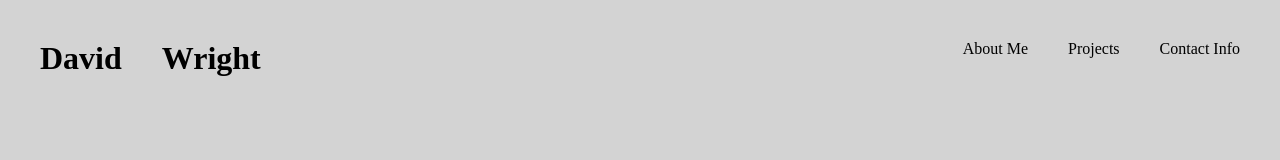
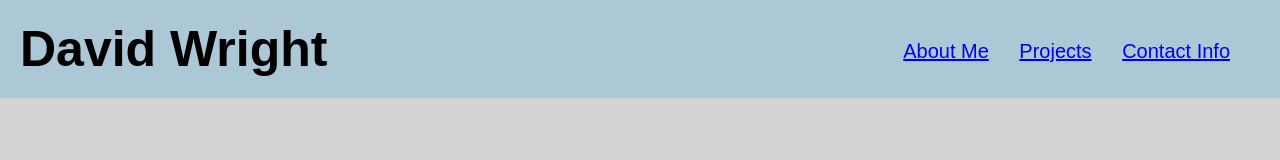
Before and after one commit to d-a-v-i-d-w-r-i-g-h-t/professional-portfolio, a plain HTML site: page index.html in a window 1280 px wide. Drawn offline with Linux system fonts and the light colour scheme.

Commit message:
Align header

```diff
--- a/assets/css/style.css
+++ b/assets/css/style.css
@@ -8,27 +8,51 @@
 /* element selector to format element body */
 body {
     background-color: lightgray;
+    font-family: sans-serif
+}
+
+h1 {
+
+}
+
+header {
+    padding: 20px;
+    font-family: sans-serif;
+    background-color: #acc8d7;
+    color: ;
+}
+
+.name{
+    display: inline-block;
+    font-size: 50px;
+}
+
+.name:hover {
+    visibility: hidden;
+}
+
+.name:hover:before {
+    visibility: visible;
+    font-size: 50px;
+    content: "d-a-v-i-d-w-r-i-g-h-t"
 }
 
 
-header {
-    display: flex;
-    justify-content: space-between;
+nav {
+    padding-top: 20px;
+    margin-right: 30px;
+    float: right;
+    font-family: sans-serif;
+    font-size: 20px;
 }
 
-#name-box {
-    display: flex;
-    justify-content: center;
+
+nav ul {
+    list-style-type: none;
 }
 
-#nav-box {
-    display: flex;
-    justify-content: flex-end;
-}
-
-header div {
-    padding: 20px;
-}
-.nav-item {
+nav ul li {
+    display: inline-block;
+    margin-left: 25px;
 
 }
--- a/index.html
+++ b/index.html
@@ -13,34 +13,26 @@
 
     <header>
 
-        <div id="name-box">
-
-            <div id="first-name">
-                <h1>David</h1>
-            </div>
-
-            <div id="last-name">
-                <h1>Wright</h1>
-            </div>
-
-        </div>
+        <h1 class="name">
+            <span id="first-name">David </span><span id="last-name">Wright</span>
+        </h1>
 
 
-        <div id="nav-box">
+        <nav>
+            <ul>
+                <li id="nav-about-me" >
+                    <a href="#about-me">About Me</a>
+                </li>
 
-            <div id="nav-about-me>
-                <a href="#about-me">About Me</a>
-            </div>
+                <li id="nav-projects" >
+                    <a href="#projects">Projects</a>
+                </li>
 
-            <div id="nav-projects>
-                <a href="#projects">Projects</a>
-            </div>
-
-            <div id="nav-contact-info>
-                <a href="#contact-info">Contact Info</a>
-            </div>
-
-        </div>
+                <li id="nav-contact-info" >
+                    <a href="#contact-info">Contact Info</a>
+                </li>
+            </ul>
+        </nav>
 
     </header>
 
```
